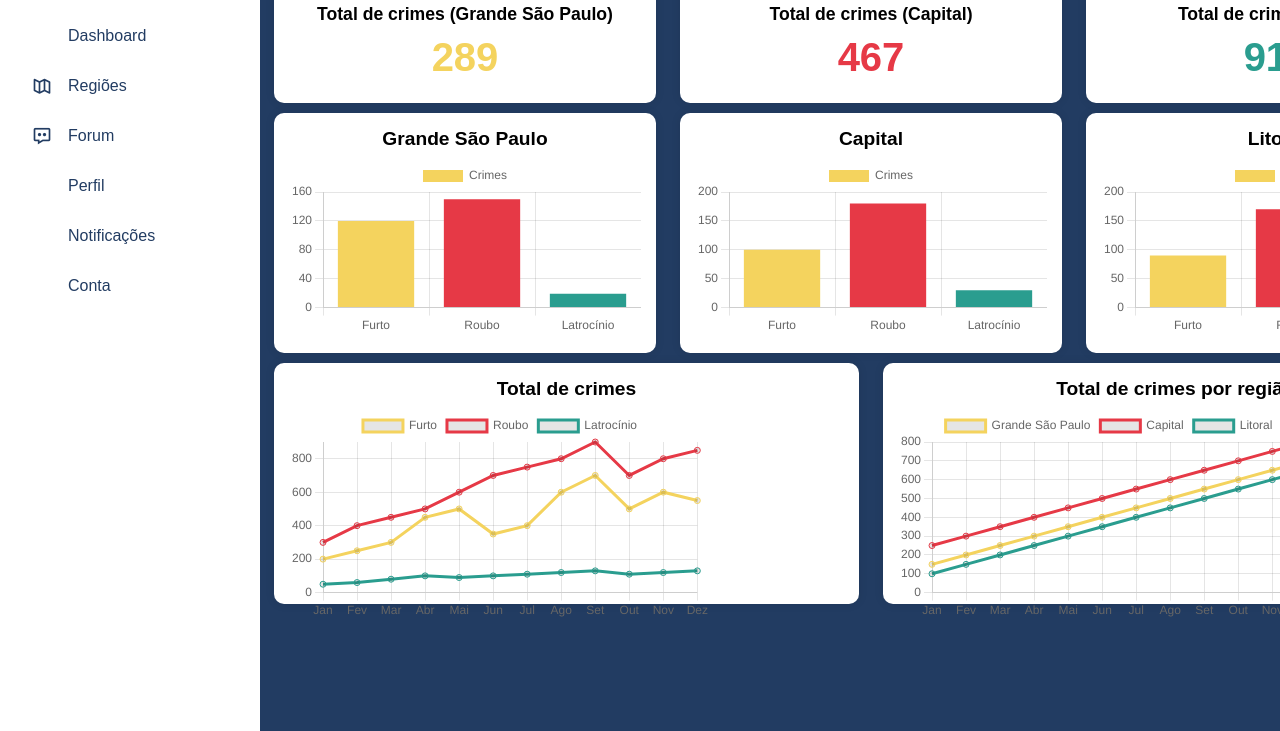
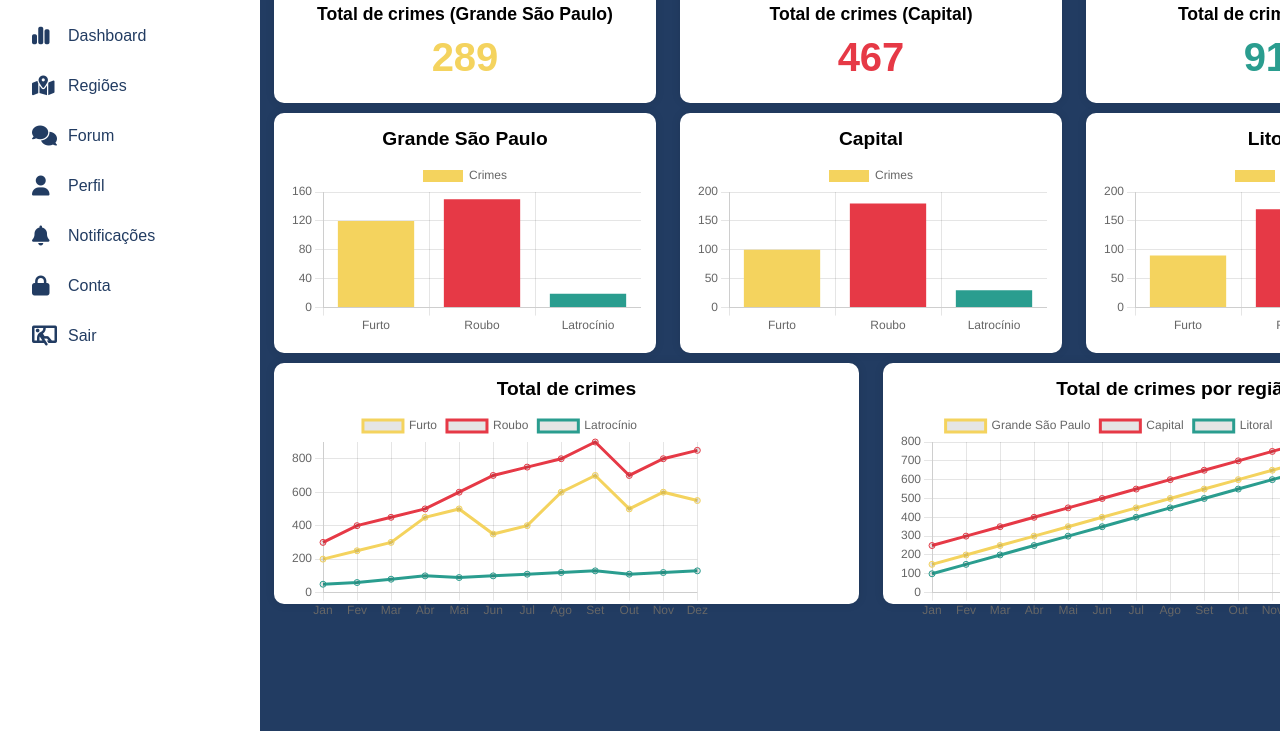
Before and after one commit to DataSecurity05/Front-End, a website: page public/views/dashboard.html in a window 1280 px wide. Shown: the part 69-800 px from the top of the page. Drawn offline with nearby package versions, Linux system fonts and the light colour scheme.

Commit message:
atualizando os icons da dashboard

```diff
--- a/public/views/dashboard.html
+++ b/public/views/dashboard.html
@@ -22,7 +22,7 @@
       rel="stylesheet"
     />
     <script src="https://unpkg.com/akar-icons-fonts"></script>
-
+    <script src="https://kit.fontawesome.com/65879fa723.js" crossorigin="anonymous"></script>
     <script src="https://cdn.jsdelivr.net/npm/chart.js"></script>
 
   </head>
@@ -36,14 +36,14 @@
           <li>
             <input type="radio" id="dashboard" name="sidebar" />
             <label for="dashboard">
-              <i class="ai-dashboard"></i>
+              <i class="fa-solid fa-chart-simple"></i>
               <p>Dashboard</p>
             </label>
           </li>
           <li>
             <input type="radio" id="mapas" name="sidebar" />
             <label for="mapas">
-              <i class="bx bx-map-alt"></i>
+              <i class="fa-solid fa-map-location-dot"></i>
               <p>Regiões</p>
               <i class="ai-chevron-down-small"></i>
             </label>
@@ -58,7 +58,7 @@
           <li>
             <input type="radio" id="forum" name="sidebar" />
             <label for="forum">
-              <i class="bx bx-message-dots"></i>
+              <i class="fa-solid fa-comments"></i>
               <p>Forum</p>
               <i class="ai-chevron-down-small"></i>
             </label>
@@ -72,7 +72,7 @@
           <li>
             <input type="radio" id="perfil" name="sidebar" />
             <label for="perfil">
-              <i class="ai-person"></i>
+              <i class="fa-solid fa-user"></i>
               <p>Perfil</p>
               <i class="ai-chevron-down-small"></i>
             </label>
@@ -86,15 +86,22 @@
           <li>
             <input type="radio" id="notificacoes" name="sidebar" />
             <label for="notificacoes">
-              <i class="ai-bell"></i>
+              <i class="fa-solid fa-bell"></i>
               <p>Notificações</p>
             </label>
           </li>
           <li>
             <input type="radio" id="conta" name="sidebar" />
             <label for="conta">
-              <i class="ai-lock-on"></i>
+              <i class="fa-solid fa-lock"></i>
               <p>Conta</p>
+            </label>
+          </li>
+          <li>
+            <input type="radio" id="conta" name="sidebar" />
+            <label for="conta">
+              <i class="fa-solid fa-person-through-window"></i>
+              <p>Sair</p>
             </label>
           </li>
         </ul>
```
